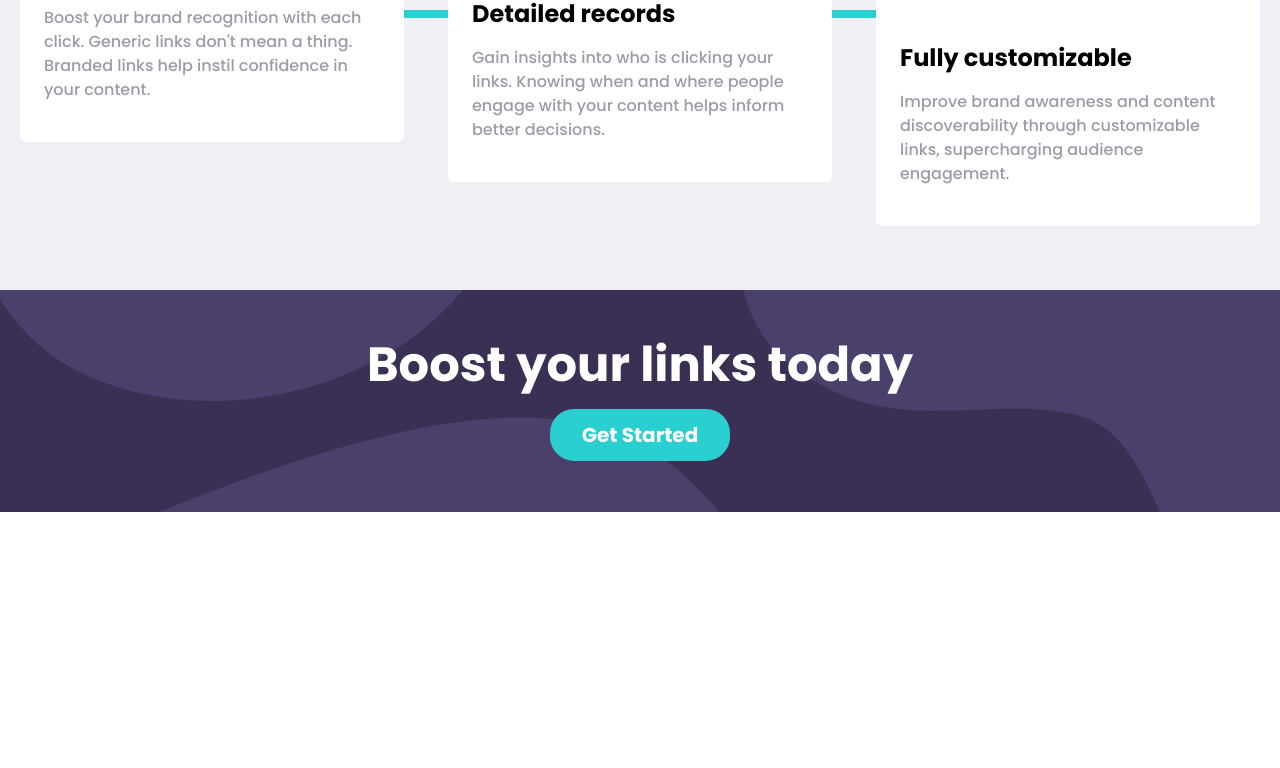
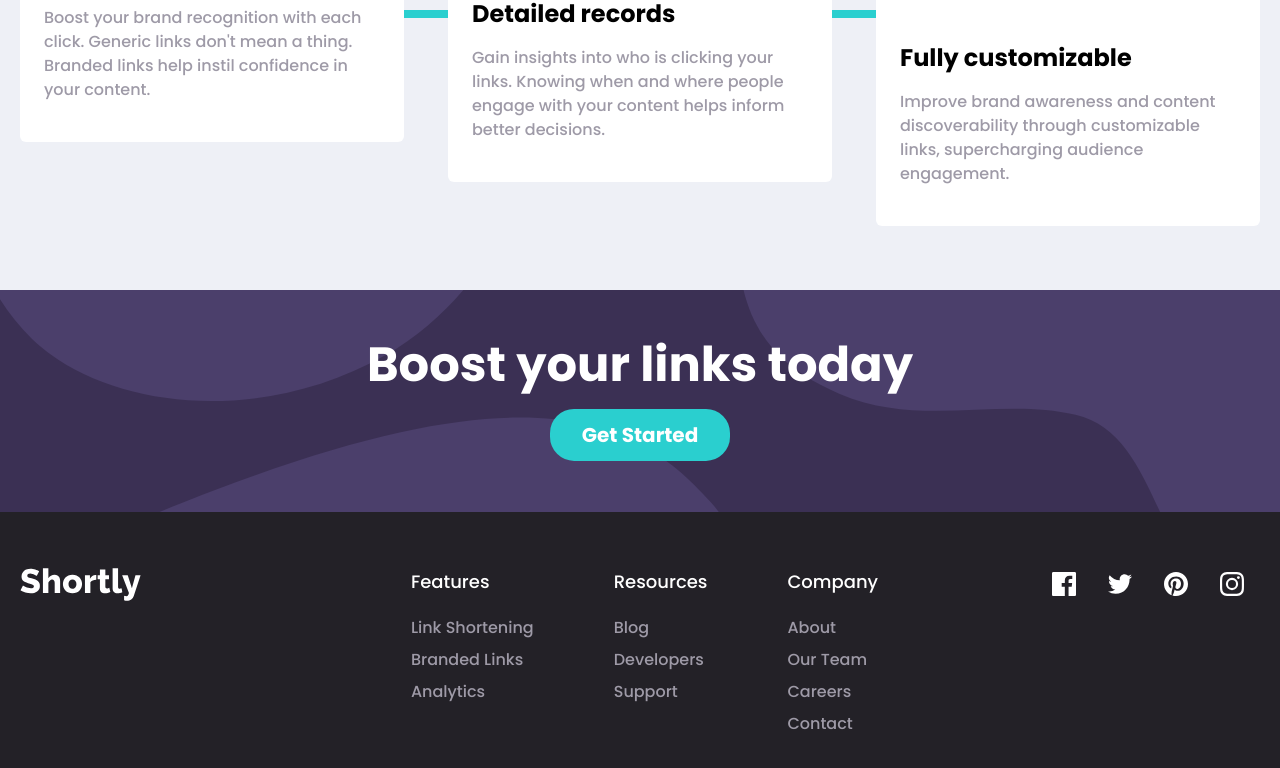
Before and after one commit to wojtek0123/url-shortening-api, a React (Vite) app: page / in a window 1280 px wide. Shown: the part 1424-2192 px from the top of the page. Before the commit the page ends 1936 px from the top, so only its background shows below. Built offline with nearby package versions, Linux system fonts and the light colour scheme.

Commit message:
Add footer with white logo name

```diff
--- a/src/App.tsx
+++ b/src/App.tsx
@@ -1,4 +1,5 @@
 import logo from './assets/images/logo.svg';
+import logoWhite from './assets/images/logo-white.svg';
 import background from './assets/images/illustration-working.svg';
 import GetStartedButton from './components/GetStartedButton';
 import React, { useState } from 'react';
@@ -203,6 +204,114 @@ export default function App() {
           </div>
         </section>
       </main>
+      <footer className='w-full bg-neutral-very-dark-violet text-white pt-14 flex items-center justify-center lg:pb-14'>
+        <div className='flex flex-col lg:flex-row w-full lg:items-start lg:justify-between max-w-[1440px] px-5 2xl:px-0'>
+          <img src={logoWhite} alt='Shortly' className='mx-auto lg:ml-0 lg:mr-48' />
+          <div className='flex flex-col items-center justify-center lg:justify-start lg:items-start lg:flex-row lg:mr-20'>
+            <div className='flex flex-col justify-center items-center lg:items-start mt-14 lg:mt-0 lg:mr-10'>
+              <h4 className='mb-4 text-lg'>Features</h4>
+              <a
+                href='#'
+                rel='noopener'
+                className='text-neutral-grayish-violet my-1 hover:text-primary-cyan transition-colors duration-300'
+              >
+                Link Shortening
+              </a>
+              <a
+                href='#'
+                rel='noopener'
+                className='text-neutral-grayish-violet my-1 hover:text-primary-cyan transition-colors duration-300'
+              >
+                Branded Links
+              </a>
+              <a
+                href='#'
+                rel='noopener'
+                className='text-neutral-grayish-violet my-1 hover:text-primary-cyan transition-colors duration-300'
+              >
+                Analytics
+              </a>
+            </div>
+            <div className='flex flex-col justify-center items-center mt-10 lg:mt-0 lg:mx-10 lg:items-start'>
+              <h4 className='mb-4 text-lg'>Resources</h4>
+              <a
+                href='#'
+                rel='noopener'
+                className='text-neutral-grayish-violet my-1 hover:text-primary-cyan transition-colors duration-300'
+              >
+                Blog
+              </a>
+              <a
+                href='#'
+                rel='noopener'
+                className='text-neutral-grayish-violet my-1 hover:text-primary-cyan transition-colors duration-300'
+              >
+                Developers
+              </a>
+              <a
+                href='#'
+                rel='noopener'
+                className='text-neutral-grayish-violet my-1 hover:text-primary-cyan transition-colors duration-300'
+              >
+                Support
+              </a>
+            </div>
+            <div className='flex flex-col justify-center items-center mt-10 lg:mt-0 lg:ml-10 lg:items-start'>
+              <h4 className='mb-4 text-lg'>Company</h4>
+              <a
+                href='#'
+                rel='noopener'
+                className='text-neutral-grayish-violet my-1 hover:text-primary-cyan transition-colors duration-300'
+              >
+                About
+              </a>
+              <a
+                href='#'
+                rel='noopener'
+                className='text-neutral-grayish-violet my-1 hover:text-primary-cyan transition-colors duration-300'
+              >
+                Our Team
+              </a>
+              <a
+                href='#'
+                rel='noopener'
+                className='text-neutral-grayish-violet my-1 hover:text-primary-cyan transition-colors duration-300'
+              >
+                Careers
+              </a>
+              <a
+                href='#'
+                rel='noopener'
+                className='text-neutral-grayish-violet my-1 hover:text-primary-cyan transition-colors duration-300'
+              >
+                Contact
+              </a>
+            </div>
+          </div>
+          <div className='py-10 flex items-center justify-center lg:py-0'>
+            <a href='#' title='facebook' className='mx-3 p-1'>
+              <svg className='w-6 h-6 fill-white hover:fill-primary-cyan transition-colors duration-300'>
+                <path d='M22.675 0H1.325C.593 0 0 .593 0 1.325v21.351C0 23.407.593 24 1.325 24H12.82v-9.294H9.692v-3.622h3.128V8.413c0-3.1 1.893-4.788 4.659-4.788 1.325 0 2.463.099 2.795.143v3.24l-1.918.001c-1.504 0-1.795.715-1.795 1.763v2.313h3.587l-.467 3.622h-3.12V24h6.116c.73 0 1.323-.593 1.323-1.325V1.325C24 .593 23.407 0 22.675 0z' />
+              </svg>
+            </a>
+            <a href='#' title='twitter' className='mx-3 p-1'>
+              <svg className='w-6 h-5 fill-white hover:fill-primary-cyan transition-colors duration-300'>
+                <path d='M24 2.557a9.83 9.83 0 01-2.828.775A4.932 4.932 0 0023.337.608a9.864 9.864 0 01-3.127 1.195A4.916 4.916 0 0016.616.248c-3.179 0-5.515 2.966-4.797 6.045A13.978 13.978 0 011.671 1.149a4.93 4.93 0 001.523 6.574 4.903 4.903 0 01-2.229-.616c-.054 2.281 1.581 4.415 3.949 4.89a4.935 4.935 0 01-2.224.084 4.928 4.928 0 004.6 3.419A9.9 9.9 0 010 17.54a13.94 13.94 0 007.548 2.212c9.142 0 14.307-7.721 13.995-14.646A10.025 10.025 0 0024 2.557z' />
+              </svg>
+            </a>
+            <a href='#' title='pinterest' className='mx-3 p-1 rounded-full'>
+              <svg className='w-6 h-6 fill-white hover:fill-primary-cyan transition-colors duration-300'>
+                <path d='M12 0C5.373 0 0 5.372 0 12c0 5.084 3.163 9.426 7.627 11.174-.105-.949-.2-2.405.042-3.441.218-.937 1.407-5.965 1.407-5.965s-.359-.719-.359-1.782c0-1.668.967-2.914 2.171-2.914 1.023 0 1.518.769 1.518 1.69 0 1.029-.655 2.568-.994 3.995-.283 1.194.599 2.169 1.777 2.169 2.133 0 3.772-2.249 3.772-5.495 0-2.873-2.064-4.882-5.012-4.882-3.414 0-5.418 2.561-5.418 5.207 0 1.031.397 2.138.893 2.738a.36.36 0 01.083.345l-.333 1.36c-.053.22-.174.267-.402.161-1.499-.698-2.436-2.889-2.436-4.649 0-3.785 2.75-7.262 7.929-7.262 4.163 0 7.398 2.967 7.398 6.931 0 4.136-2.607 7.464-6.227 7.464-1.216 0-2.359-.631-2.75-1.378l-.748 2.853c-.271 1.043-1.002 2.35-1.492 3.146C9.57 23.812 10.763 24 12 24c6.627 0 12-5.373 12-12 0-6.628-5.373-12-12-12z' />
+              </svg>
+            </a>
+            <a href='#' title='instagram' className='mx-3 p-1'>
+              <svg className='w-6 h-6 fill-white hover:fill-primary-cyan transition-colors duration-300'>
+                <path d='M12 2.163c3.204 0 3.584.012 4.85.07 3.252.148 4.771 1.691 4.919 4.919.058 1.265.069 1.645.069 4.849 0 3.205-.012 3.584-.069 4.849-.149 3.225-1.664 4.771-4.919 4.919-1.266.058-1.644.07-4.85.07-3.204 0-3.584-.012-4.849-.07-3.26-.149-4.771-1.699-4.919-4.92-.058-1.265-.07-1.644-.07-4.849 0-3.204.013-3.583.07-4.849.149-3.227 1.664-4.771 4.919-4.919 1.266-.057 1.645-.069 4.849-.069zM12 0C8.741 0 8.333.014 7.053.072 2.695.272.273 2.69.073 7.052.014 8.333 0 8.741 0 12c0 3.259.014 3.668.072 4.948.2 4.358 2.618 6.78 6.98 6.98C8.333 23.986 8.741 24 12 24c3.259 0 3.668-.014 4.948-.072 4.354-.2 6.782-2.618 6.979-6.98.059-1.28.073-1.689.073-4.948 0-3.259-.014-3.667-.072-4.947-.196-4.354-2.617-6.78-6.979-6.98C15.668.014 15.259 0 12 0zm0 5.838a6.162 6.162 0 100 12.324 6.162 6.162 0 000-12.324zM12 16a4 4 0 110-8 4 4 0 010 8zm6.406-11.845a1.44 1.44 0 100 2.881 1.44 1.44 0 000-2.881z' />
+              </svg>
+            </a>
+          </div>
+        </div>
+      </footer>
     </div>
   );
 }
```
Also changed, not shown: src/assets/images/logo-white.svg (added).
